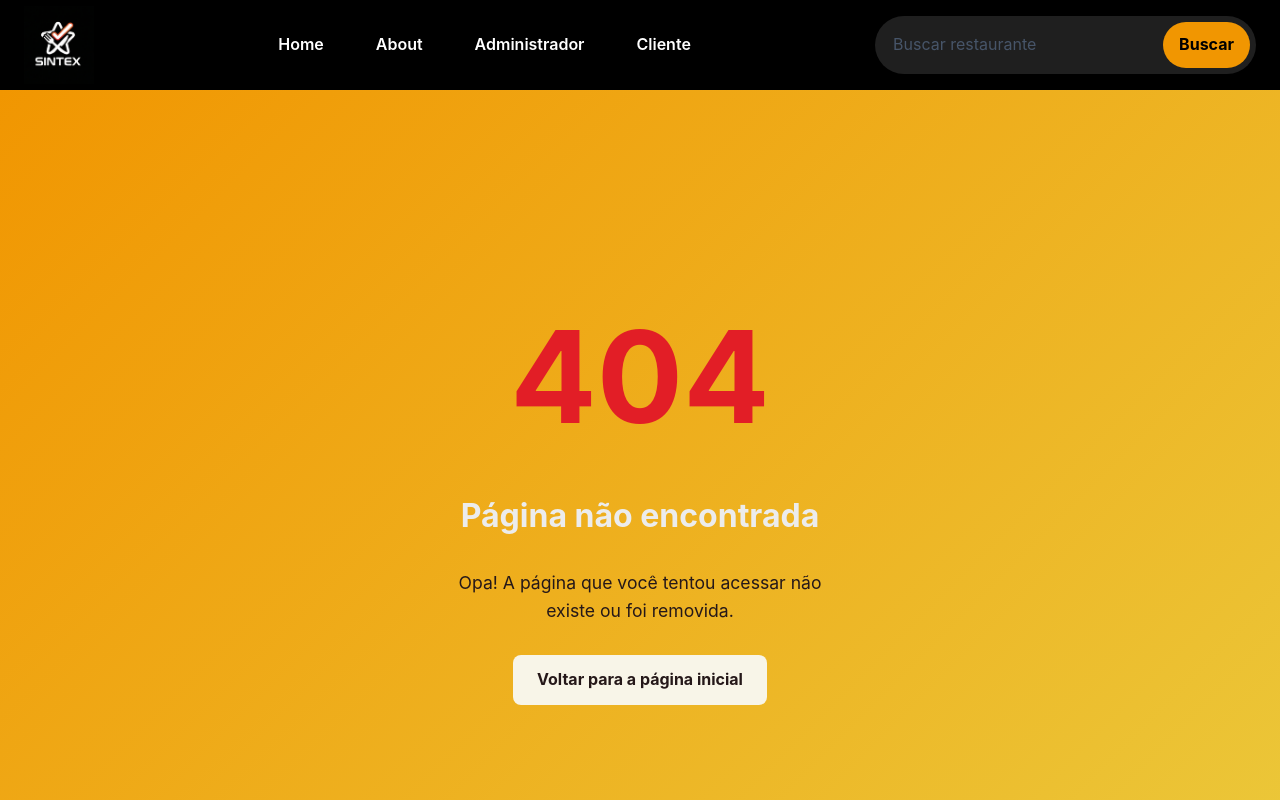
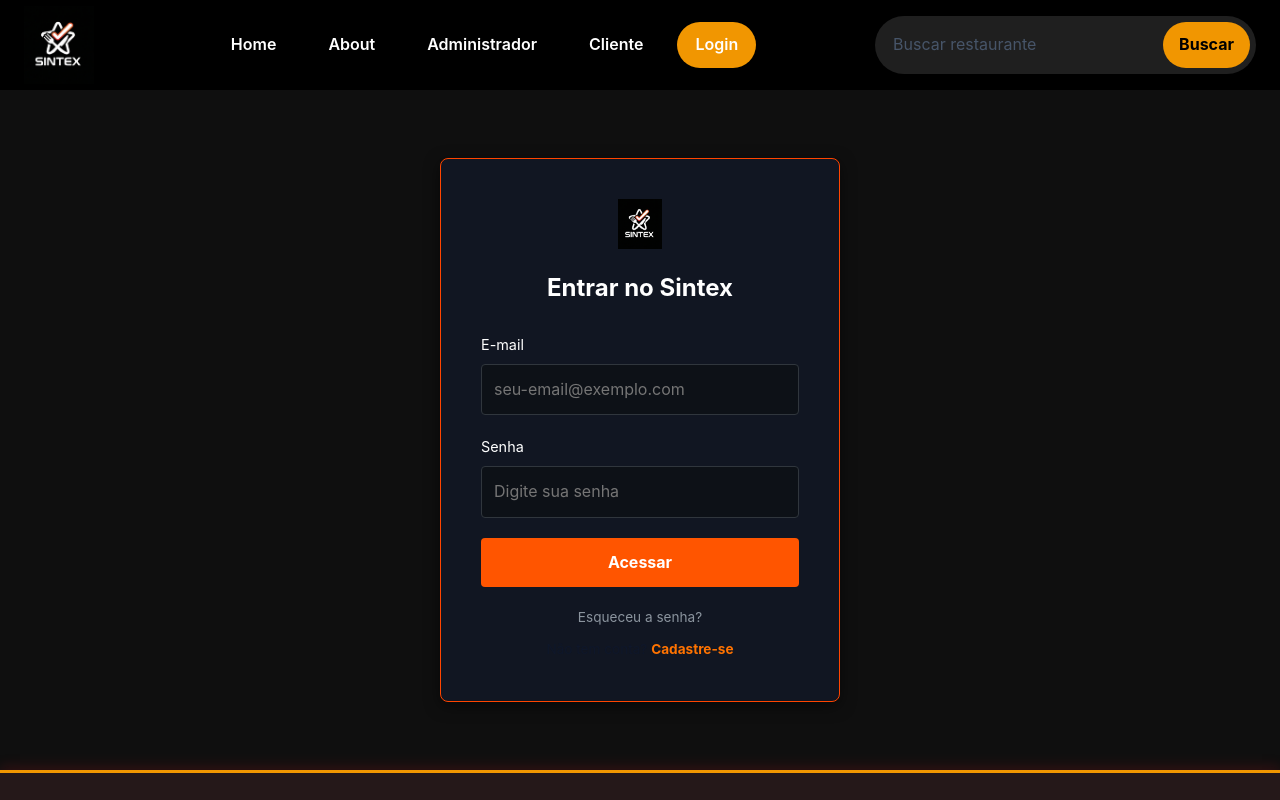
Before and after one commit to layannesousa2025/Sintex, a React (Vite) app in the folder sintex/sintex/: page /login in a window 1280 px wide. Shown: the top 800 px of the page. Built offline with nearby package versions, Linux system fonts and the light colour scheme.

Commit message:
Victor: criação da tela de login e integração do botão no cabeçalho

```diff
--- a/sintex/sintex/src/App.jsx
+++ b/sintex/sintex/src/App.jsx
@@ -8,6 +8,7 @@ import LayoutMenu from "./Pages/LayoutMenu/LayoutMenu";
 import PaginaDeErro from "./PaginaDeErro/paginaderro";
 import Footer from "./Componentes/Footer/Footer";
 import ScrollToTop from "./Pages/ScrollToTop/ScrollToTop";
+import Login from "./Componentes/Login/Login";
 
 export default function App() {
   return (
@@ -25,6 +26,7 @@ export default function App() {
         <Route path="admin" element={<Admin />} />
         <Route path="about" element={<About />} />
         <Route path="*" element={<PaginaDeErro />} />
+        <Route path="/login" element={<Login />} />
       </Routes>
       <Footer />
     </>
--- a/sintex/sintex/src/Componentes/Banner/Banner.css
+++ b/sintex/sintex/src/Componentes/Banner/Banner.css
@@ -2,14 +2,14 @@
 .banner-container {
     width: 100%;
     max-width: 2000px;
-    min-height: 450px; /* Altura ideal para o banner */
+    min-height: 450px;
     margin:  0px auto;
     background-color: #0d0d0d; /* Fundo reserva caso o vídeo demore a carregar */
-    border: 1px solid #2d1d13;
+    border: 0px solid #2d1d13;
     display: flex;
     align-items: center;
     justify-content: flex-start;
-    padding: 0px;
+    padding: 20px;
     overflow: hidden;
     position: relative; /* Base para o posicionamento do vídeo */
     color: white;
@@ -50,7 +50,7 @@
     border-radius: 20px;
     font-size: 0.8rem;
     font-weight: bold;
-    letter-spacing: 1px;
+    letter-spacing: 1.5px;
     display: inline-block;
 }
 
--- /dev/null
+++ b/sintex/sintex/src/Componentes/Login/Login.css
@@ -0,0 +1,105 @@
+.LoginContainer {
+  display: flex;
+  justify-content: center;
+  align-items: center;
+  min-height: 85vh; /* Ajusta para dar espaço ao menu superior se necessário */
+  background-color: #0f0f0f ; /* Fundo escuro igual ao do projeto */
+  padding: 20px;
+}
+
+.LoginForm {
+  background-color: #111622; /* Card um pouco mais claro que o fundo */
+  border: 1px solid #ff4500; /* Borda sutil em tom laranja/vermelho */
+  border-radius: 8px;
+  padding: 40px;
+  width: 100%;
+  max-width: 400px;
+  box-shadow: 0 4px 15px rgba(0, 0, 0, 0.5);
+}
+
+.LoginLogoBox {
+  display: flex;
+  justify-content: center;
+  margin-bottom: 20px;
+}
+
+.LoginLogo {
+  height: 50px;
+  width: auto;
+}
+
+.LoginForm h2 {
+  color: #ffffff;
+  text-align: center;
+  margin-bottom: 25px;
+  font-size: 1.5rem;
+}
+
+.InputGroup {
+  display: flex;
+  flex-direction: column;
+  margin-bottom: 20px;
+}
+
+.InputGroup label {
+  color: #ffffff;
+  margin-bottom: 8px;
+  font-size: 0.9rem;
+}
+
+.InputGroup input {
+  padding: 12px;
+  border-radius: 4px;
+  border: 1px solid #30363d;
+  background-color: #0d1117;
+  color: #ffffff;
+  font-size: 1rem;
+  transition: border-color 0.2s;
+}
+
+/* Quando o usuário clica no input, acende em laranja */
+.InputGroup input:focus {
+  outline: none;
+  border-color: #ff7300;
+}
+
+/* Botão principal em Laranja/Vermelho */
+.LoginButton {
+  width: 100%;
+  padding: 12px;
+  background-color: #ff5500;
+  color: #ffffff;
+  border: none;
+  border-radius: 4px;
+  font-size: 1rem;
+  font-weight: bold;
+  cursor: pointer;
+  transition: background-color 0.2s;
+}
+
+.LoginButton:hover {
+  background-color: #cc3300; /* Tom mais puxado para o vermelho no hover */
+}
+
+.LoginFooter {
+  display: flex;
+  flex-direction: column;
+  align-items: center;
+  gap: 10px;
+  margin-top: 20px;
+  font-size: 0.85rem;
+}
+
+.LoginFooter a {
+  color: #8b949e;
+  text-decoration: none;
+}
+
+.LoginFooter a:hover {
+  color: #ffffff;
+}
+
+.LoginFooter .HighlightLink {
+  color: #ff7300;
+  font-weight: bold;
+}
--- /dev/null
+++ b/sintex/sintex/src/Componentes/Login/Login.jsx
@@ -0,0 +1,68 @@
+import { useState } from "react";
+import { useNavigate } from "react-router-dom";
+import logo from "../../Componentes/Menu/imagens/logo.png";
+import "./Login.css";
+
+export default function Login() {
+  const [email, setEmail] = useState("");
+  const [senha, setSenha] = useState("");
+  const navigate = useNavigate();
+
+  const handleLogin = (event) => {
+    event.preventDefault();
+
+    // Validação simples (depois você pode conectar com uma API)
+    if (email === "admin@sintex.com" && senha === "123456") {
+      alert("Login realizado com sucesso!");
+      navigate("/admin"); // Redireciona para a página do Admin
+    } else if (email && senha) {
+      alert("Login como cliente!");
+      navigate("/client"); // Redireciona para a página do Cliente
+    } else {
+      alert("Por favor, preencha todos os campos.");
+    }
+  };
+
+  return (
+    <div className="LoginContainer">
+      <form className="LoginForm" onSubmit={handleLogin}>
+        <div className="LoginLogoBox">
+          <img src={logo} alt="Sintex Logo" className="LoginLogo" />
+        </div>
+
+        <h2>Entrar no Sintex</h2>
+
+        <div className="InputGroup">
+          <label htmlFor="email">E-mail</label>
+          <input
+            type="email"
+            id="email"
+            placeholder="seu-email@exemplo.com"
+            value={email}
+            onChange={(e) => setEmail(e.target.value)}
+            required
+          />
+        </div>
+
+        <div className="InputGroup">
+          <label htmlFor="senha">Senha</label>
+          <input
+            type="password"
+            id="senha"
+            placeholder="Digite sua senha"
+            value={senha}
+            onChange={(e) => setSenha(e.target.value)}
+            required
+          />
+        </div>
+
+        <button type="submit" className="LoginButton">Acessar</button>
+
+        <div className="LoginFooter">
+          <a href="#recuperar">Esqueceu a senha?</a>
+          <span>Não tem conta? <a href="#cadastro" className="HighlightLink">Cadastre-se</a></span>
+        </div>
+      </form>
+    </div>
+  );
+}
--- a/sintex/sintex/src/Componentes/Menu/Menu.jsx
+++ b/sintex/sintex/src/Componentes/Menu/Menu.jsx
@@ -33,6 +33,7 @@ export default function Menu() {
         <MenuLink to="/about">About</MenuLink>
         <MenuLink to="/admin">Administrador</MenuLink>
         <MenuLink to="/client">Cliente</MenuLink>
+        <MenuLink to="/login">Login</MenuLink>
       </div>
 
       <form className="MenuSearch" onSubmit={handleSearch}>
```
